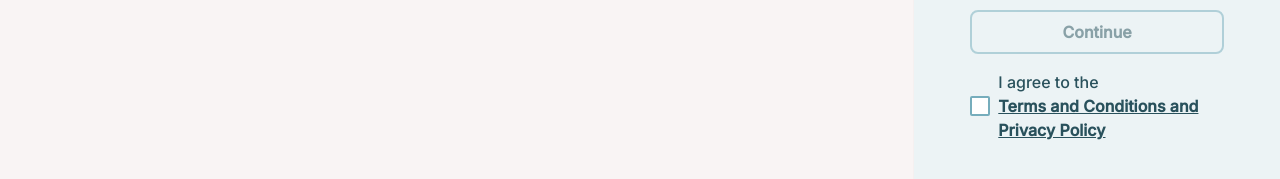
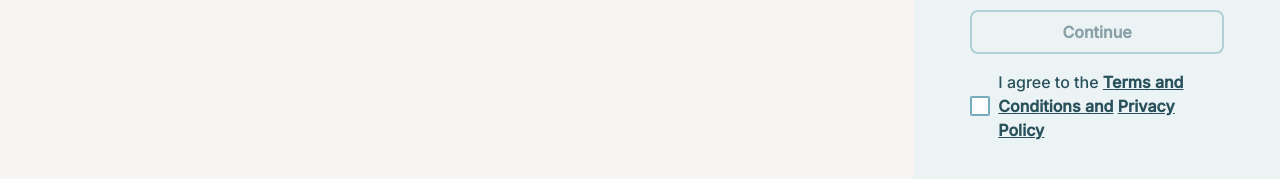
Before and after one commit to zneret03/loan-app, a Next.js app: page /apply-loan in a window 1280 px wide. Shown: the part 880-1059 px from the top of the page. Built offline with nearby package versions, Linux system fonts and the light colour scheme; no server answers.

Commit message:
fixing terms and conditions

```diff
--- a/app/personal-information/page.tsx
+++ b/app/personal-information/page.tsx
@@ -229,10 +229,7 @@ const Page = (): JSX.Element => {
   )
 
   const isFormFilled =
-    watchForm.some((find) => !find)  ||
-    !activeSelect ||
-    !image ||
-    !startDate
+    watchForm.some((find) => !find) || !activeSelect || !image || !startDate
 
   const isFormEmpty = isFormFilled || state.isLoading || !isTermsAndCondition
   const isDisableContinue =
@@ -245,7 +242,7 @@ const Page = (): JSX.Element => {
           title='Personal Information'
           styles='bg-dark-slate rounded-lg h-content'
           dividerColor='divide-divider-slate'
-          isCenterTitle={true}
+          isCenterTitle={false}
           divider={true}
           hasBackButton
           historyPath='/apply-loan'
--- a/components/Form/checkbox.tsx
+++ b/components/Form/checkbox.tsx
@@ -44,15 +44,15 @@ export const Checkbox = <T extends FieldValues>(
         {...rest}
         className='w-5 h-5 rounded-sm text-primary focus:ring-gray border border-primary border-2 cursor-pointer'
       />
-      <h1 className='text-base text-dark-primary'>
+      <main className='text-base text-dark-primary'>
         I agree to the{' '}
-        <h2
+        <span
           className={`underline font-bold ${isDisabled ? 'pointer-events-none' : 'pointer-events-auto cursor-pointer'}`}
           onClick={onToggle}
         >
           {tAndCLabel}
-        </h2>{' '}
-        <h3
+        </span>{' '}
+        <span
           className='underline font-bold cursor-pointer'
           onClick={
             fromPath === 'apply-loan'
@@ -61,8 +61,8 @@ export const Checkbox = <T extends FieldValues>(
           }
         >
           {policyLabel}
-        </h3>
-      </h1>
+        </span>
+      </main>
     </div>
   )
 }
```
